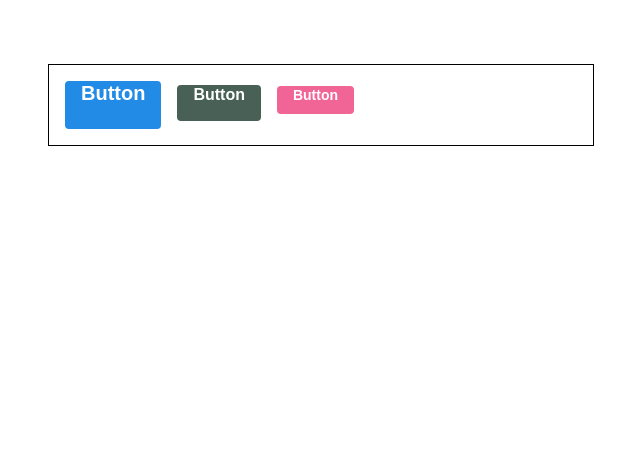
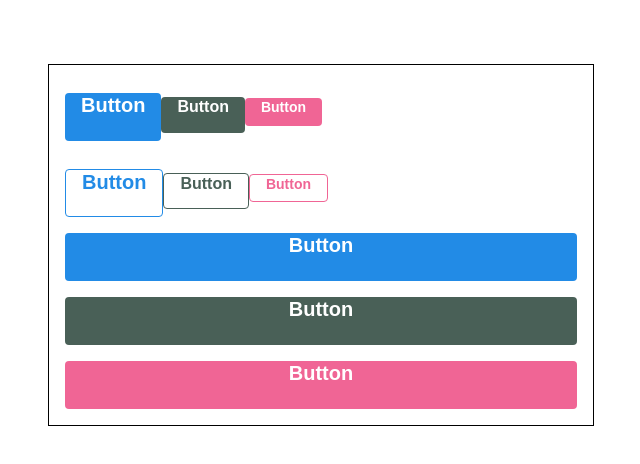
Before and after one commit to Sain-Tech/velopert-react-tutorial, a React (Create React App) app: page / in a window 1280 px wide. Shown: the top 464 px of the page, without its empty margins (319-959 px from the left). Built offline with nearby package versions, Linux system fonts and the light colour scheme.

Commit message:
튜토리얼 진행(20.02.07)
2-11 Styled-components 버튼 outline, fullWidth 설정

```diff
--- a/src/App.js
+++ b/src/App.js
@@ -31,6 +31,18 @@
           <Button color="gray">Button</Button>
           <Button size='small' color="pink">Button</Button>
         </ButtonGroup>
+
+        <ButtonGroup>
+          <Button size='large' outline>Button</Button>
+          <Button color="gray" outline>Button</Button>
+          <Button size='small' color="pink" outline>Button</Button>
+        </ButtonGroup>
+
+        <ButtonGroup>
+          <Button size='large' fullWidth>Button</Button>
+          <Button size='large' color="gray" fullWidth>Button</Button>
+          <Button size='large' color="pink" fullWidth>Button</Button>
+        </ButtonGroup>
       </AppBlock>
     </ThemeProvider>
   );
--- a/src/components/Button.js
+++ b/src/components/Button.js
@@ -13,6 +13,15 @@
             &:active {
                 background: ${darken(0.1, selected)};
             }
+            ${props => props.outline && css`
+                color: ${selected};
+                background: none;
+                border: 1px solid ${selected};
+                &:hover {
+                    background: ${selected};
+                    color: white;
+                }
+            `}
         `;
     }}
 `;
@@ -39,6 +48,19 @@
     `}
 `;
 
+const fullWidthStyle = css`
+    ${props =>
+        props.fullWidth && css`
+            width: 100%;
+            justify-content: center;
+            & + & {
+                margin-left: 0;
+                margin-top: 1rem;
+            }
+        `
+    }
+`;
+
 const StyledButton = styled.button`
     display: inline-flex;
     outline: none;
@@ -53,17 +75,18 @@
     height: 2.25rem;
     font-size: 1rem;
 
-    ${colorStyles};
-    ${sizeStyles};
-
     & + & {
         margin-left: 1rem;
     }
+    ${colorStyles};
+    ${sizeStyles};
+    ${fullWidthStyle};
+
 `
 
-function Button({ children, color, size, ...rest }) {
+function Button({ children, color, size, outline, fullWidth, ...rest }) {
     return (
-        <StyledButton color={color} size={size} {...rest}>{children}</StyledButton>
+        <StyledButton color={color} size={size} outline={outline} fullWidth={fullWidth} {...rest}>{children}</StyledButton>
     );
 }
 
```
Lines whose indentation alone changed are shown as unchanged.
